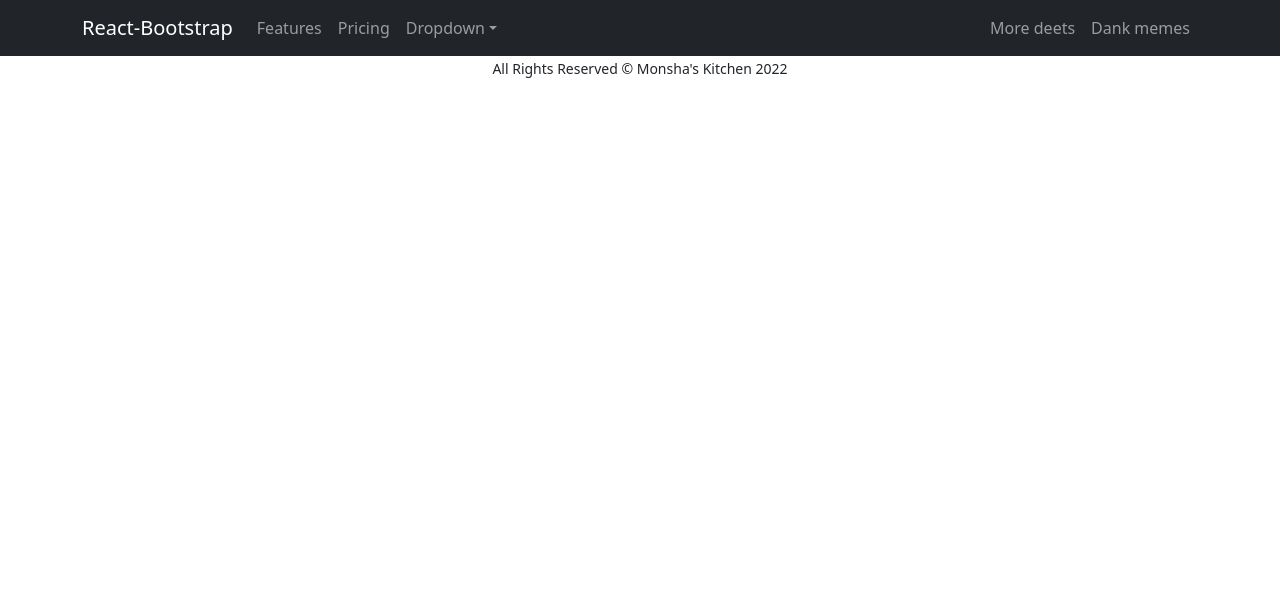
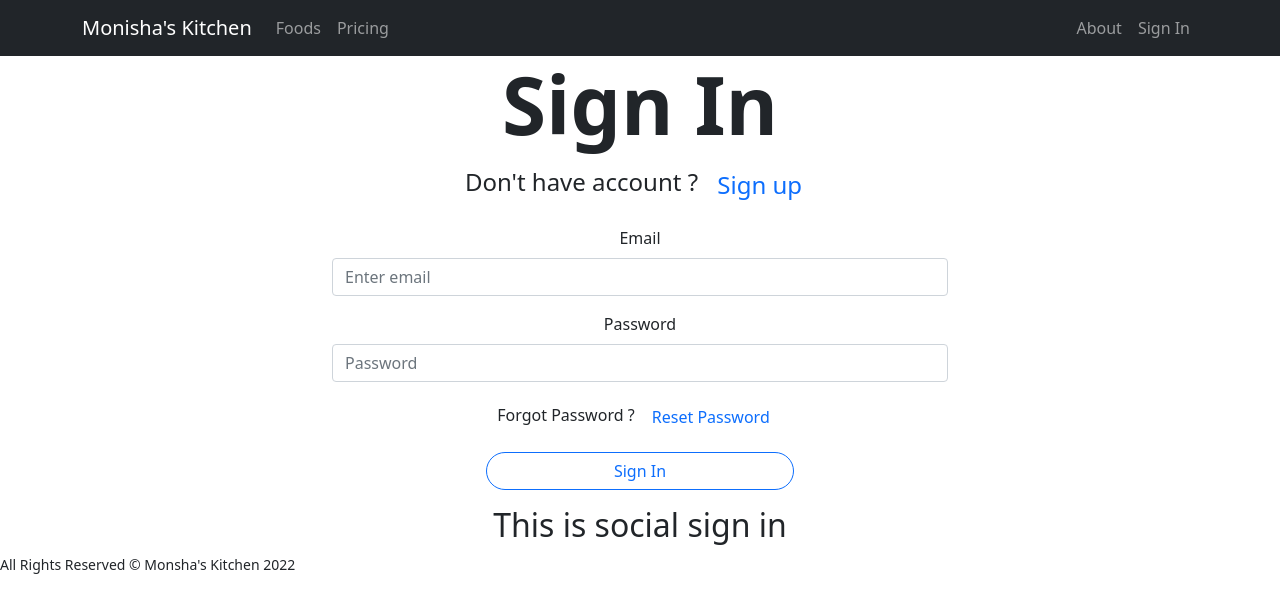
Before and after one commit to Sumon092/Monishas-kitchen, a React (Create React App) app: page /signIn in a window 1280 px wide. Shown: the top 612 px of the page. Built offline with nearby package versions, Linux system fonts and the light colour scheme; no server answers.

Commit message:
sign up added

```diff
--- a/package.json
+++ b/package.json
@@ -3,6 +3,7 @@
   "version": "0.1.0",
   "private": true,
   "dependencies": {
+    "@fortawesome/react-fontawesome": "^0.1.18",
     "@testing-library/jest-dom": "^5.16.4",
     "@testing-library/react": "^13.1.1",
     "@testing-library/user-event": "^13.5.0",
@@ -14,6 +15,7 @@
     "react-firebase-hooks": "^5.0.3",
     "react-router-dom": "^6.3.0",
     "react-scripts": "5.0.1",
+    "react-toastify": "^8.2.0",
     "web-vitals": "^2.1.4"
   },
   "scripts": {
--- a/public/index.html
+++ b/public/index.html
@@ -1,14 +1,12 @@
 <!DOCTYPE html>
 <html lang="en">
+
 <head>
   <meta charset="utf-8" />
   <link rel="icon" href="%PUBLIC_URL%/favicon.ico" />
   <meta name="viewport" content="width=device-width, initial-scale=1" />
   <meta name="theme-color" content="#000000" />
-    <meta
-      name="description"
-      content="Web site created using create-react-app"
-    />
+  <meta name="description" content="Web site created using create-react-app" />
   <link rel="apple-touch-icon" href="%PUBLIC_URL%/logo192.png" />
   <!--
       manifest.json provides metadata used when your web app is installed on a
@@ -24,8 +22,9 @@
       work correctly both with client-side routing and a non-root public URL.
       Learn how to configure a non-root public URL by running `npm run build`.
     -->
-    <title>React App</title>
+  <title>Monisha's Kitchen</title>
 </head>
+
 <body>
   <noscript>You need to enable JavaScript to run this app.</noscript>
   <div id="root"></div>
@@ -40,4 +39,5 @@
       To create a production bundle, use `npm run build` or `yarn build`.
     -->
 </body>
+
 </html>
--- a/src/App.js
+++ b/src/App.js
@@ -2,11 +2,20 @@ import logo from './logo.svg';
 import './App.css';
 import Header from './pages/Shared/Header/Header';
 import Footer from './pages/Shared/Footer/Footer';
+import { Route, Routes } from 'react-router-dom';
+import About from './pages/About/About';
+import SignIn from './pages/SignIn/SignIn/SignIn';
+import SignUp from './pages/SignIn/SignUp/SignUp';
 
 function App() {
   return (
-    <div className="App">
+    <div>
       <Header></Header>
+      <Routes>
+        <Route path='/about' element={<About />}></Route>
+        <Route path='/signIn' element={<SignIn />}></Route>
+        <Route path='/signUp' element={<SignUp />}></Route>
+      </Routes>
       <Footer></Footer>
     </div>
   );
--- /dev/null
+++ b/src/firebase.init.js
@@ -0,0 +1,20 @@
+// Import the functions you need from the SDKs you need
+import { initializeApp } from "firebase/app";
+import { getAuth } from "firebase/auth";
+// TODO: Add SDKs for Firebase products that you want to use
+// https://firebase.google.com/docs/web/setup#available-libraries
+
+// Your web app's Firebase configuration
+const firebaseConfig = {
+    apiKey: "AIzaSyDIkEPsi-pZCpZJWt2KUA5ORdgQJodKFQI",
+    authDomain: "monisha-s-kitchen.firebaseapp.com",
+    projectId: "monisha-s-kitchen",
+    storageBucket: "monisha-s-kitchen.appspot.com",
+    messagingSenderId: "89324961919",
+    appId: "1:89324961919:web:0ba8100ce91c5875c87f4a"
+};
+
+// Initialize Firebase
+const app = initializeApp(firebaseConfig);
+const auth = getAuth(app);
+export default auth;
--- /dev/null
+++ b/src/pages/About/About.js
@@ -0,0 +1,11 @@
+import React from 'react';
+
+const About = () => {
+    return (
+        <div>
+            <h2>This is about</h2>
+        </div>
+    );
+};
+
+export default About;
--- a/src/pages/Shared/Header/Header.js
+++ b/src/pages/Shared/Header/Header.js
@@ -1,30 +1,35 @@
+import { FontAwesomeIcon } from '@fortawesome/react-fontawesome';
 import React from 'react';
-import { Container, Nav, Navbar, NavDropdown } from 'react-bootstrap';
+import { useAuthState } from 'react-firebase-hooks/auth';
+import { Button, Container, Nav, Navbar } from 'react-bootstrap';
+import { Link } from 'react-router-dom';
+import auth from '../../../firebase.init';
+import { signOut } from 'firebase/auth';
 
 const Header = () => {
+    const [user] = useAuthState(auth);
+    const handleSignOut = () => {
+        signOut(auth)
+    }
     return (
         <>
             <Navbar collapseOnSelect expand="lg" bg="dark" variant="dark" sticky="top">
                 <Container>
-                    <Navbar.Brand href="#home">React-Bootstrap</Navbar.Brand>
+                    <Navbar.Brand href="#home">Monisha's Kitchen</Navbar.Brand>
                     <Navbar.Toggle aria-controls="responsive-navbar-nav" />
                     <Navbar.Collapse id="responsive-navbar-nav">
                         <Nav className="me-auto">
-                            <Nav.Link href="#features">Features</Nav.Link>
+                            <Nav.Link href="#features">Foods</Nav.Link>
                             <Nav.Link href="#pricing">Pricing</Nav.Link>
-                            <NavDropdown title="Dropdown" id="collasible-nav-dropdown">
-                                <NavDropdown.Item href="#action/3.1">Action</NavDropdown.Item>
-                                <NavDropdown.Item href="#action/3.2">Another action</NavDropdown.Item>
-                                <NavDropdown.Item href="#action/3.3">Something</NavDropdown.Item>
-                                <NavDropdown.Divider />
-                                <NavDropdown.Item href="#action/3.4">Separated link</NavDropdown.Item>
-                            </NavDropdown>
                         </Nav>
                         <Nav>
-                            <Nav.Link href="#deets">More deets</Nav.Link>
-                            <Nav.Link eventKey={2} href="#memes">
-                                Dank memes
-                            </Nav.Link>
+                            <Nav.Link as={Link} to="/about">About</Nav.Link>
+                            {
+                                user ? <Button onClick={handleSignOut} className="text-decoration-none text-primary text-center bg-dark border-0 text-white" >Sign out</Button> :
+                                    <Nav.Link as={Link} to="/signIn">
+                                        Sign In
+                                    </Nav.Link>
+                            }
                         </Nav>
                     </Navbar.Collapse>
                 </Container>
--- /dev/null
+++ b/src/pages/SignIn/SignIn/SignIn.js
@@ -0,0 +1,67 @@
+import { async } from '@firebase/util';
+import { Button } from 'bootstrap';
+import React, { useRef, useState } from 'react';
+import { useAuthState } from 'react-firebase-hooks/auth';
+import { Form } from 'react-bootstrap';
+import { useSignInWithEmailAndPassword } from 'react-firebase-hooks/auth';
+import { useLocation, useNavigate } from 'react-router-dom';
+import { toast, ToastContainer } from 'react-toastify';
+import auth from '../../../firebase.init';
+import SocialSignIn from '../SocialSignIn/SocialSignIn';
+
+const SignIn = () => {
+    const [
+        signInWithEmailAndPassword,
+        user,
+        loading,
+        error,
+    ] = useSignInWithEmailAndPassword(auth);
+
+    const navigate = useNavigate();
+    const location = useLocation();
+
+    const handleNavigateToSignUp = () => {
+        navigate('/signUp')
+    }
+
+    const handleSubmitSignIn = async (event) => {
+        event.preventDefault();
+        const email = event.target.email.value;
+        const password = event.target.password.value;
+
+        await signInWithEmailAndPassword(email, password);
+        console.log('user sing in')
+    }
+    return (
+        <div className='w-50 mx-auto container text-center'>
+            <h2 className='display-1 fw-bolder'>Sign In</h2>
+            <p onClick={handleNavigateToSignUp} className='fs-4'>Don't have account ? <button className='btn btn-link text-decoration-none fs-4'>Sign up</button></p>
+            <div>
+                <div className="email-sign-in">
+                    <Form onSubmit={handleSubmitSignIn}>
+                        <Form.Group className="mb-3" controlId="formBasicEmail">
+                            <Form.Label >Email</Form.Label>
+                            <Form.Control type="email" name='email' placeholder="Enter email" />
+                        </Form.Group>
+
+                        <Form.Group className="mb-3" controlId="formBasicPassword">
+                            <Form.Label>Password</Form.Label>
+                            <Form.Control type="password" name="password" placeholder="Password" />
+                        </Form.Group>
+                        <p>Forgot Password ? <button className='text-decoration-none btn btn-link'  >Reset Password</button></p>
+                        <button className='w-50 mx-auto d-block mb-3 btn btn btn-outline-primary rounded-pill fs-16' variant="primary" type="submit">
+                            Sign In
+                        </button>
+                    </Form>
+
+                    <ToastContainer />
+                </div>
+                <div className="social-sign-in">
+                    <SocialSignIn></SocialSignIn>
+                </div>
+            </div>
+        </div>
+    );
+};
+
+export default SignIn;
--- /dev/null
+++ b/src/pages/SignIn/SignUp/SignUp.js
@@ -0,0 +1,73 @@
+import { Button } from 'bootstrap';
+import React, { useState } from 'react';
+import { Form } from 'react-bootstrap';
+import { useCreateUserWithEmailAndPassword, useUpdateProfile } from 'react-firebase-hooks/auth';
+import { Link, useNavigate } from 'react-router-dom';
+import auth from '../../../firebase.init';
+
+const SignUp = () => {
+    const [
+        createUserWithEmailAndPassword,
+        user,
+        loading,
+        error,
+    ] = useCreateUserWithEmailAndPassword(auth, { sendEmailVerification: true });
+    const [agree, setAgree] = useState(false);
+
+    const [updateProfile, updating, updateError] = useUpdateProfile(auth);
+
+    const navigate = useNavigate();
+    const navigateToLogin = () => {
+        navigate('/login');
+    }
+    if (user) {
+        console.log('user', user)
+    }
+    const handleRegister = async (event) => {
+        event.preventDefault();
+        const name = event.target.name.value;
+        const email = event.target.email.value;
+        const password = event.target.password.value;
+
+
+        await createUserWithEmailAndPassword(email, password);
+        await updateProfile({ displayName: name });
+        console.log('Updated profile');
+        navigate('/home')
+
+
+    }
+    return (
+        <div className='container w-50 mx-auto'>
+            <h2 className='display-1 fw-bolder text-center'>Sign Up</h2>
+            <p className='fs-4 text-center'>Already have an account ? <Link to='/signIn' className='text-decoration-none' onClick={navigateToLogin} >Login</Link></p>
+            <Form onSubmit={handleRegister}>
+                <Form.Group className="mb-3" controlId="formBasicEmail">
+                    <Form.Label>Email address</Form.Label>
+                    <Form.Control type="email" name="email" placeholder="Enter email" />
+                </Form.Group>
+                <Form.Group className="mb-3" controlId="formBasicName">
+                    <Form.Label>Your Name</Form.Label>
+                    <Form.Control type="text" name="name" placeholder="Enter your name" />
+                </Form.Group>
+
+                <Form.Group className="mb-3" controlId="formBasicPassword">
+                    <Form.Label>Password</Form.Label>
+                    <Form.Control type="password" name="password" placeholder="Password" />
+                </Form.Group>
+                <Form.Group className="mb-3" controlId="formBasicCheckbox">
+                    <Form.Check type="checkbox" onClick={() => setAgree(!agree)} label="Accept terms and condition" className={`ps-2 ${agree ? '' : 'text-danger'}`} />
+                </Form.Group>
+                <button
+                    disabled={!agree}
+                    className='w-50 mx-auto d-block mb-3' variant="primary" type="submit">
+                    Register
+                </button>
+            </Form>
+
+
+        </div>
+    );
+};
+
+export default SignUp;
--- /dev/null
+++ b/src/pages/SignIn/SocialSignIn/SocialSignIn.js
@@ -0,0 +1,11 @@
+import React from 'react';
+
+const SocialSignIn = () => {
+    return (
+        <div>
+            <h2>This is social sign in</h2>
+        </div>
+    );
+};
+
+export default SocialSignIn;
```
Also changed, not shown: src/pages/Checkout/Checkout.js (added), 1 other file (tests, documents, lock files or other folders). Lines whose indentation alone changed are shown as unchanged.
